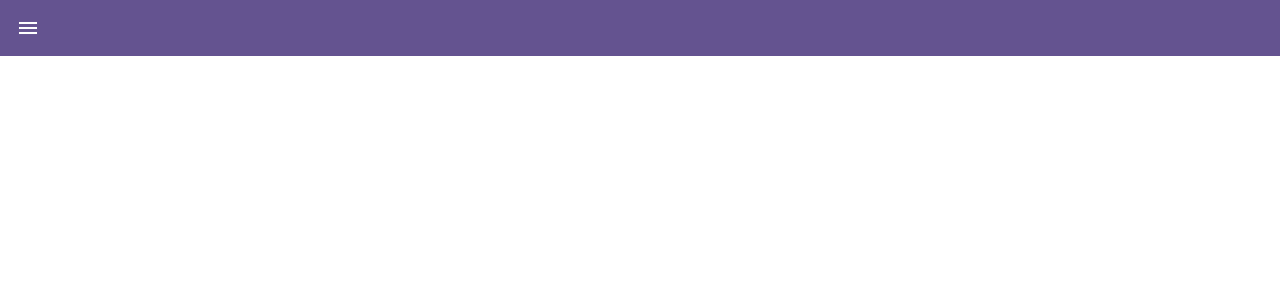
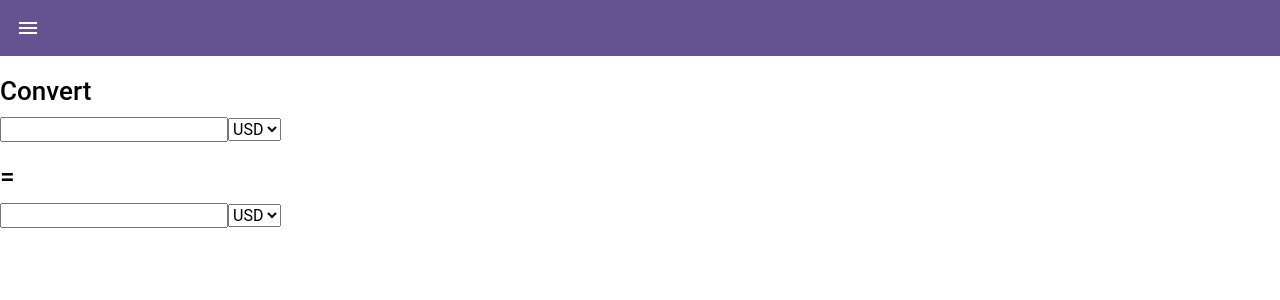
Before and after one commit to khoa0101/Calculator, a React (Create React App) app: page /converter in a window 1280 px wide. Shown: the top 300 px of the page. Built offline with nearby package versions, Linux system fonts and the light colour scheme.

Commit message:
Add basic layout for converter

```diff
--- a/src/helper/Store.js
+++ b/src/helper/Store.js
@@ -3,8 +3,8 @@ import React from 'react'
 export const StoreContext = React.createContext(null)
 
 export default ({ children }) => {
-  const [color, setColor] = React.useState('primary')
-  const [font, setFont] = React.useState('')
+  const [color, setColor] = React.useState("primary")
+  const [font, setFont] = React.useState("")
 
   const store = {
     color: [color, setColor],
--- a/src/pages/Converter.js
+++ b/src/pages/Converter.js
@@ -17,6 +17,18 @@ class Converter extends React.Component{
           </IonButtons>
         </IonToolbar>
         <IonContent fullscreen>
+          <div>
+            <h1>Convert</h1>
+            <input type="number" />
+            <select>
+              <option value="USD">USD</option>
+            </select>
+            <h1>=</h1>
+            <input type="number" />
+            <select>
+              <option value="USD">USD</option>
+            </select>
+          </div>
         </IonContent>
       </IonPage>
     )
--- a/src/pages/Home.js
+++ b/src/pages/Home.js
@@ -7,12 +7,12 @@ import { StoreContext } from '../helper/Store.js';
 
 
 const Home = () => {
-  // const {color} = React.useContext(StoreContext);
+  const {color} = React.useContext(StoreContext);
 
   return (
     <IonPage>
       <Menu />
-      <IonToolbar color='primary' id="first">
+      <IonToolbar color={color[0]} id="first">
         <IonButtons slot='start'>
           <IonMenuButton></IonMenuButton>
         </IonButtons>
--- a/src/pages/Setting.js
+++ b/src/pages/Setting.js
@@ -1,17 +1,27 @@
 import React from 'react';
 import {IonPage, IonToolbar, IonButtons, IonMenuButton, IonContent, IonItem, IonSelect, IonSelectOption, IonLabel} from '@ionic/react';
 import Menu from '../components/menu';
+import { StoreContext } from '../helper/Store.js';
 
 class SettingForm extends React.Component{
+  static contextType = StoreContext;
+
   constructor(props){
     super(props);
   }
 
+  componentDidMount(){
+    console.log(this.context);
+  }
+
   render(){
+    const color = this.context.color[0];
+    const setColor = this.context.color[1];
+
     return (
       <IonPage>
         <Menu />
-        <IonToolbar color='primary' id="first">
+        <IonToolbar color={color} id="first">
           <IonButtons slot='start'>
             <IonMenuButton></IonMenuButton>
           </IonButtons>
@@ -19,11 +29,11 @@ class SettingForm extends React.Component{
         <IonContent fullscreen>
           <IonItem>
             <IonLabel>Select Color</IonLabel>
-            <IonSelect>
-              <IonSelectOption value="brown">Brown</IonSelectOption>
-              <IonSelectOption value="blonde">Blonde</IonSelectOption>
-              <IonSelectOption value="black">Black</IonSelectOption>
-              <IonSelectOption value="red">Red</IonSelectOption>
+            <IonSelect onChange={() => color[1]}>
+              <IonSelectOption value="primary">Purple</IonSelectOption>
+              <IonSelectOption value="tertiary">Blue</IonSelectOption>
+              <IonSelectOption value="dark">Dark</IonSelectOption>
+              <IonSelectOption value="warning">Red</IonSelectOption>
             </IonSelect>
           </IonItem>
             {/* <IonItem>
```
